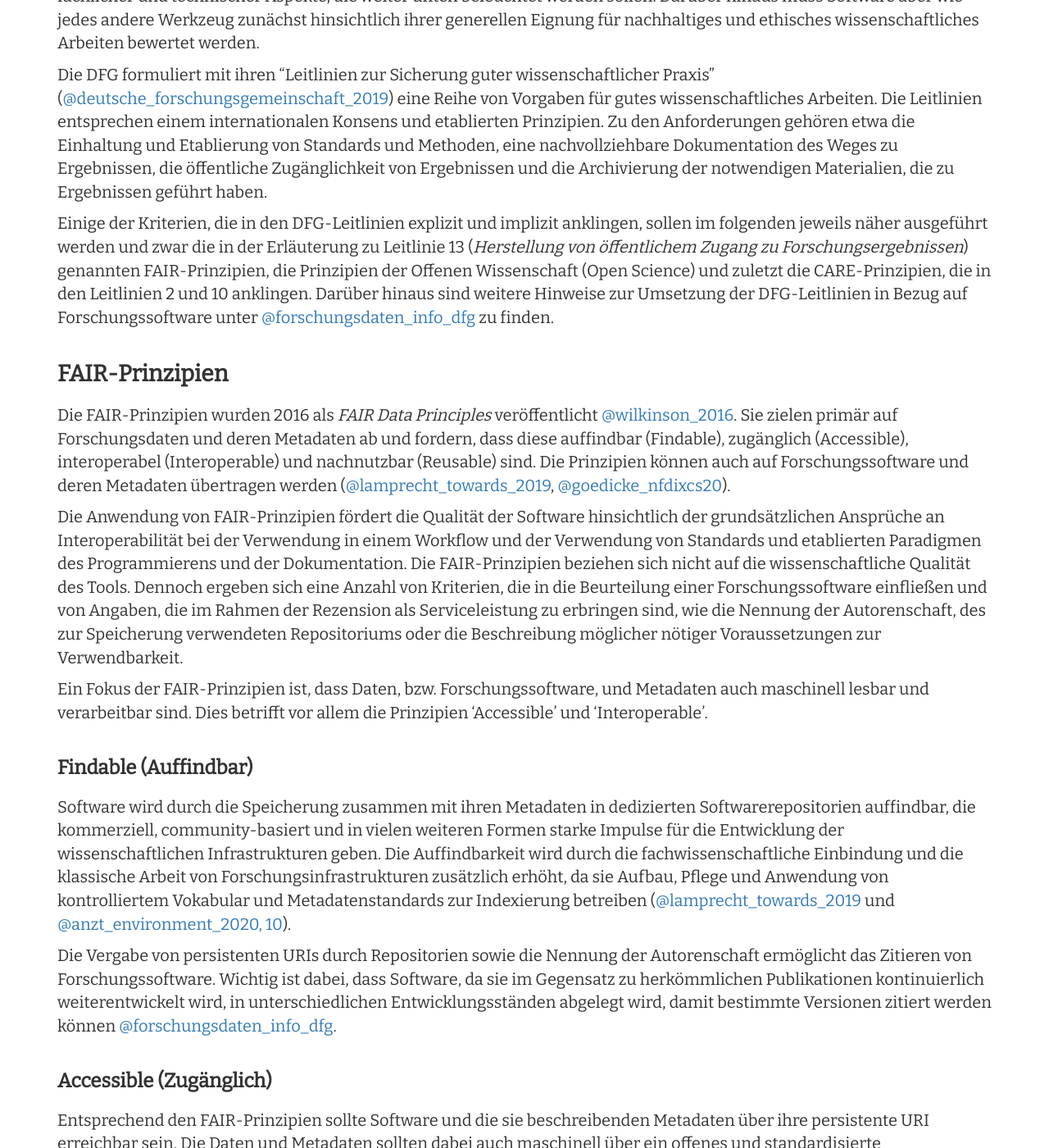
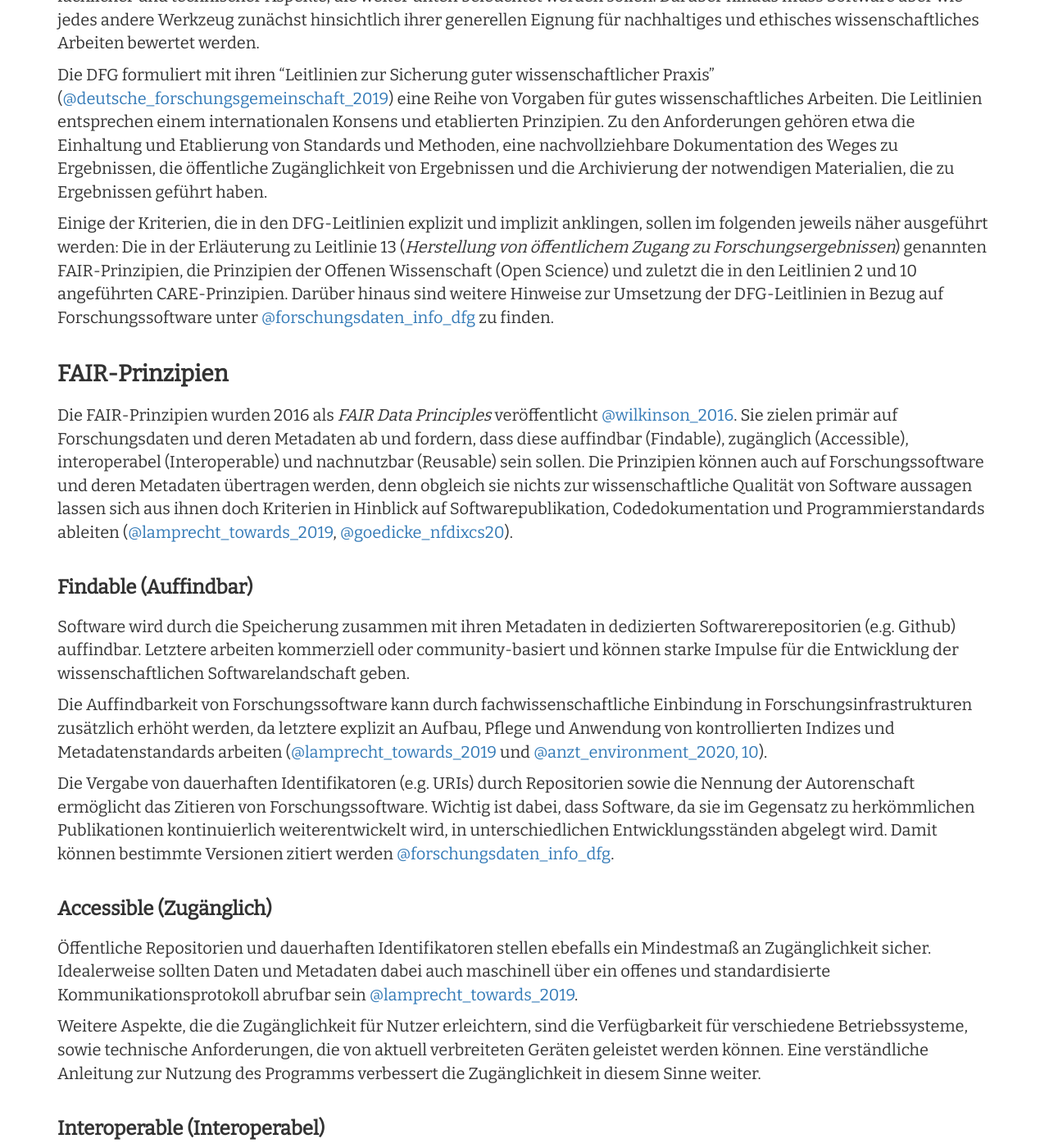
Before and after one commit to Research-Squirrel-Engineers/Impuls_SoftwareRezensionen_DGUF, a Jekyll site: the page built from Draft.md, in a window 1280 px wide and 1400 px high, scrolled down 3632 px. Shown: the whole window at 82% size. Built offline with Jekyll 4.4.1, drawn with Linux system fonts in a browser that asks for light colours; nearby versions of some CDN libraries; some of the changed text lies outside the part shown.

Commit message:
Anpassungsvorschläge für 'FAIR'

```diff
--- a/Draft.md
+++ b/Draft.md
@@ -100,28 +100,25 @@ Um überhaupt Kriterien zur Rezension und Bewertung von Forschungssoftware aufst
 
 Die DFG formuliert mit ihren "Leitlinien zur Sicherung guter wissenschaftlicher Praxis" ([@deutsche_forschungsgemeinschaft_2019](#deutsche_forschungsgemeinschaft_2019)) eine Reihe von Vorgaben für gutes wissenschaftliches Arbeiten. Die Leitlinien entsprechen einem internationalen Konsens und etablierten Prinzipien. Zu den Anforderungen gehören etwa die Einhaltung und Etablierung von Standards und Methoden, eine nachvollziehbare Dokumentation des Weges zu Ergebnissen, die öffentliche Zugänglichkeit von Ergebnissen und die Archivierung der notwendigen Materialien, die zu Ergebnissen geführt haben.
 
-Einige der Kriterien, die in den DFG-Leitlinien explizit und implizit anklingen, sollen im folgenden jeweils näher ausgeführt werden und zwar die in der Erläuterung zu Leitlinie 13 (*Herstellung von öffentlichem Zugang zu Forschungsergebnissen*) genannten FAIR-Prinzipien, die Prinzipien der Offenen Wissenschaft (Open Science) und zuletzt die CARE-Prinzipien, die in den Leitlinien 2 und 10 anklingen. Darüber hinaus sind weitere Hinweise zur Umsetzung der DFG-Leitlinien in Bezug auf Forschungssoftware unter [@forschungsdaten_info_dfg](#forschungsdaten_info_dfg) zu finden.
+Einige der Kriterien, die in den DFG-Leitlinien explizit und implizit anklingen, sollen im folgenden jeweils näher ausgeführt werden: Die in der Erläuterung zu Leitlinie 13 (*Herstellung von öffentlichem Zugang zu Forschungsergebnissen*) genannten FAIR-Prinzipien, die Prinzipien der Offenen Wissenschaft (Open Science) und zuletzt die in den Leitlinien 2 und 10 angeführten CARE-Prinzipien. Darüber hinaus sind weitere Hinweise zur Umsetzung der DFG-Leitlinien in Bezug auf Forschungssoftware unter [@forschungsdaten_info_dfg](#forschungsdaten_info_dfg) zu finden.
 
 #### FAIR-Prinzipien
 
-Die FAIR-Prinzipien wurden 2016 als *FAIR Data Principles* veröffentlicht [@wilkinson_2016](#wilkinson_2016). Sie zielen primär auf Forschungsdaten und deren Metadaten ab und fordern, dass diese auffindbar (Findable), zugänglich (Accessible), interoperabel (Interoperable) und nachnutzbar (Reusable) sind. Die Prinzipien können auch auf Forschungssoftware und deren Metadaten übertragen werden ([@lamprecht_towards_2019](#lamprecht_towards_2019), [@goedicke_nfdixcs20](#goedicke_nfdixcs20)).
-
-Die Anwendung von FAIR-Prinzipien fördert die Qualität der Software hinsichtlich der grundsätzlichen Ansprüche an Interoperabilität bei der Verwendung in einem Workflow und der Verwendung von Standards und etablierten Paradigmen des Programmierens und der Dokumentation. Die FAIR-Prinzipien beziehen sich nicht auf die wissenschaftliche Qualität des Tools. Dennoch ergeben sich eine Anzahl von Kriterien, die in die Beurteilung einer Forschungssoftware einfließen und von Angaben, die im Rahmen der Rezension als Serviceleistung zu erbringen sind, wie die Nennung der Autorenschaft, des zur Speicherung verwendeten Repositoriums oder die Beschreibung möglicher nötiger Voraussetzungen zur Verwendbarkeit.
-
-Ein Fokus der FAIR-Prinzipien ist, dass Daten, bzw. Forschungssoftware, und Metadaten auch maschinell lesbar und verarbeitbar sind. Dies betrifft vor allem die Prinzipien 'Accessible' und 'Interoperable'.
+Die FAIR-Prinzipien wurden 2016 als *FAIR Data Principles* veröffentlicht [@wilkinson_2016](#wilkinson_2016). Sie zielen primär auf Forschungsdaten und deren Metadaten ab und fordern, dass diese auffindbar (Findable), zugänglich (Accessible), interoperabel (Interoperable) und nachnutzbar (Reusable) sein sollen. Die Prinzipien können auch auf Forschungssoftware und deren Metadaten übertragen werden, denn obgleich sie nichts zur wissenschaftliche Qualität von Software aussagen lassen sich aus ihnen doch Kriterien in Hinblick auf Softwarepublikation, Codedokumentation und Programmierstandards ableiten ([@lamprecht_towards_2019](#lamprecht_towards_2019), [@goedicke_nfdixcs20](#goedicke_nfdixcs20)).
 
 ##### Findable (Auffindbar)
 
-Software wird durch die Speicherung zusammen mit ihren Metadaten in dedizierten Softwarerepositorien auffindbar, die kommerziell, community-basiert und in vielen weiteren Formen starke Impulse für die Entwicklung der wissenschaftlichen Infrastrukturen geben. Die Auffindbarkeit wird durch die fachwissenschaftliche Einbindung und die klassische Arbeit von Forschungsinfrastrukturen zusätzlich erhöht, da sie Aufbau, Pflege und Anwendung von kontrolliertem Vokabular und Metadatenstandards zur Indexierung betreiben ([@lamprecht_towards_2019](#lamprecht_towards_2019) und [@anzt_environment_2020, 10](#anzt_environment_2020)).
+Software wird durch die Speicherung zusammen mit ihren Metadaten in dedizierten Softwarerepositorien (e.g. Github) auffindbar. Letztere arbeiten kommerziell oder community-basiert und können starke Impulse für die Entwicklung der wissenschaftlichen Softwarelandschaft geben.
 
-Die Vergabe von persistenten URIs durch Repositorien sowie die Nennung der Autorenschaft ermöglicht das Zitieren von Forschungssoftware. Wichtig ist dabei, dass Software, da sie im Gegensatz zu herkömmlichen Publikationen kontinuierlich weiterentwickelt wird, in unterschiedlichen Entwicklungsständen abgelegt wird, damit bestimmte Versionen zitiert werden können [@forschungsdaten_info_dfg](#forschungsdaten_info_dfg).
+Die Auffindbarkeit von Forschungssoftware kann durch fachwissenschaftliche Einbindung in Forschungsinfrastrukturen zusätzlich erhöht werden, da letztere explizit an Aufbau, Pflege und Anwendung von kontrollierten Indizes und Metadatenstandards arbeiten ([@lamprecht_towards_2019](#lamprecht_towards_2019) und [@anzt_environment_2020, 10](#anzt_environment_2020)).
+
+Die Vergabe von dauerhaften Identifikatoren (e.g. URIs) durch Repositorien sowie die Nennung der Autorenschaft ermöglicht das Zitieren von Forschungssoftware. Wichtig ist dabei, dass Software, da sie im Gegensatz zu herkömmlichen Publikationen kontinuierlich weiterentwickelt wird, in unterschiedlichen Entwicklungsständen abgelegt wird. Damit können bestimmte Versionen zitiert werden [@forschungsdaten_info_dfg](#forschungsdaten_info_dfg).
 
 ##### Accessible (Zugänglich)
 
-Entsprechend den FAIR-Prinzipien sollte Software und die sie beschreibenden Metadaten über ihre persistente URI erreichbar sein. Die Daten und Metadaten sollten dabei auch maschinell über ein offenes und standardisierte Kommunikationsprotokoll abrufbar und nutzbar sein [@lamprecht_towards_2019](#lamprecht_towards_2019).
+Öffentliche Repositorien und dauerhaften Identifikatoren stellen ebefalls ein Mindestmaß an Zugänglichkeit sicher. Idealerweise sollten Daten und Metadaten dabei auch maschinell über ein offenes und standardisierte Kommunikationsprotokoll abrufbar sein [@lamprecht_towards_2019](#lamprecht_towards_2019).
 
-Weitere Aspekte, die die Zugänglichkeit erleichtern, sind die Verfügbarkeit für verschiedene Betriebssysteme, sowie technische Anforderungen, die von aktuell verbreiteten Geräten geleistet werden können. Eine verständliche Anleitung zur Nutzung des Programms verbessert die Zugänglichkeit im Sinne der Nutzbarkeit.
-
+Weitere Aspekte, die die Zugänglichkeit für Nutzer erleichtern, sind die Verfügbarkeit für verschiedene Betriebssysteme, sowie technische Anforderungen, die von aktuell verbreiteten Geräten geleistet werden können. Eine verständliche Anleitung zur Nutzung des Programms verbessert die Zugänglichkeit in diesem Sinne weiter.
 
 ##### Interoperable (Interoperabel)
 
@@ -129,7 +126,7 @@ Interoperabilität von Software kann sich zum einen auf die Kompatibilität der
 
 ##### Reusable (Nachnutzbar)
 
-Die Nachnutzbarkeit von Software hängt von mehreren Komponenten ab. Die Metadaten und eine umfassende Dokumentation der Software sollten es anderen ermöglichen, Ergebnisse zu reproduzieren sowie eigene Daten und veränderte Anwendungsfälle zu prozessieren. Eine geeignete Lizenz, die auch die abhängigen Softwarekomponenten berücksichtigt, gibt zudem darüber Auskunft, welche Regeln bei der Nutzung gelten und ob eine Weiterentwicklung des Codes möglich ist. Für die Zitierbarkeit ist eine Nennung der beteiligten Entwickler notwendig [@lamprecht_towards_2019, 48-49](#lamprecht_towards_2019).
+Die Nachnutzbarkeit von Software hängt von mehreren Komponenten ab. Die Metadaten und eine umfassende Dokumentation der Software sollten es anderen ermöglichen, Ergebnisse zu reproduzieren sowie eigene Daten und veränderte Anwendungsfälle zu prozessieren. Eine geeignete Lizenz, die auch die abhängigen Softwarekomponenten berücksichtigt, gibt zudem darüber Auskunft, welche Regeln bei der Nutzung gelten und ob eine Weiterentwicklung des Codes möglich ist [@lamprecht_towards_2019, 48-49](#lamprecht_towards_2019).
 
 #### Open Science
 
```
